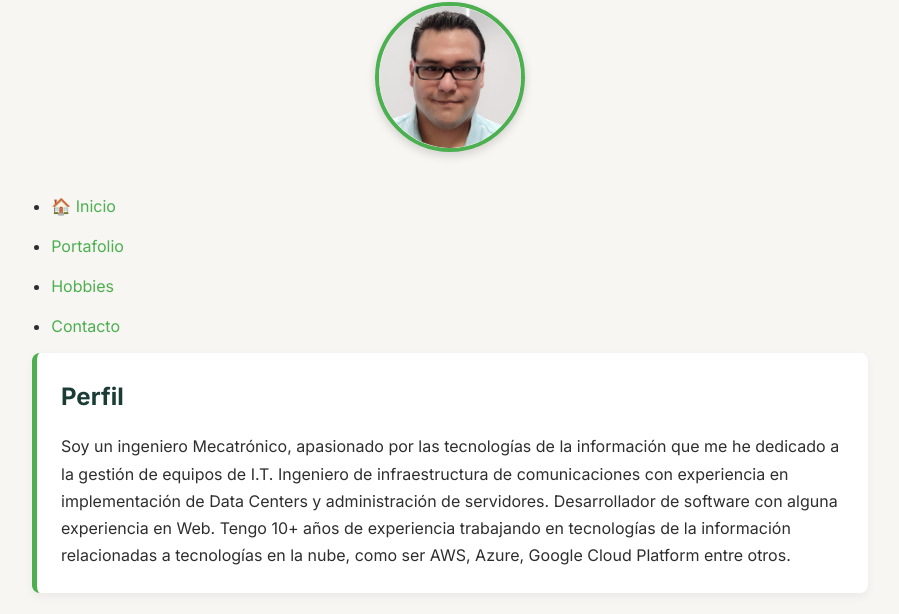
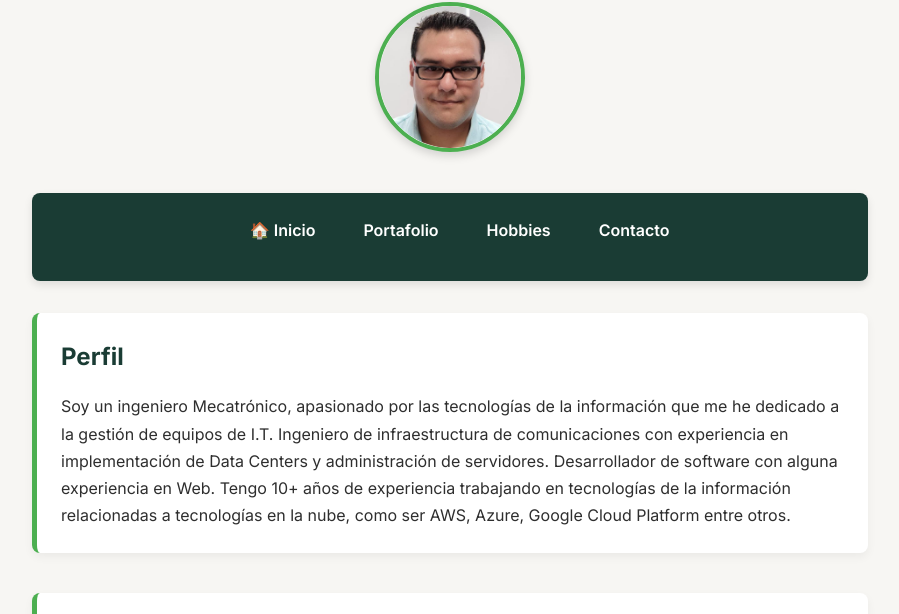
Before and after one commit to rdbv87/cv, a plain HTML site: page index.html in a window 1280 px wide. Shown: the part 176-790 px from the top of the page, without its empty margins (190-1089 px from the left). Drawn offline with Linux system fonts and the light colour scheme.

Commit message:
Update estilos.css

```diff
--- a/estilos.css
+++ b/estilos.css
@@ -142,3 +142,37 @@ a:hover {
   .foto-perfil:hover {
     transform: scale(1.05);
   }
+
+nav {
+  background-color: var(--verde-oscuro);
+  padding: 1rem;
+  margin-bottom: 2rem;
+  border-radius: 8px;
+  box-shadow: 0 4px 8px rgba(0,0,0,0.1);
+  position: sticky;
+  top: 0;
+  z-index: 999;
+}
+
+.menu {
+  list-style: none;
+  display: flex;
+  justify-content: center;
+  flex-wrap: wrap;
+  gap: 1rem;
+}
+
+.menu li a {
+  color: white;
+  text-decoration: none;
+  font-weight: 600;
+  padding: 0.5rem 1rem;
+  border-radius: 4px;
+  transition: background 0.3s ease;
+  display: inline-block;
+}
+
+.menu li a:hover {
+  background-color: var(--verde-claro);
+  color: white;
+}
```
